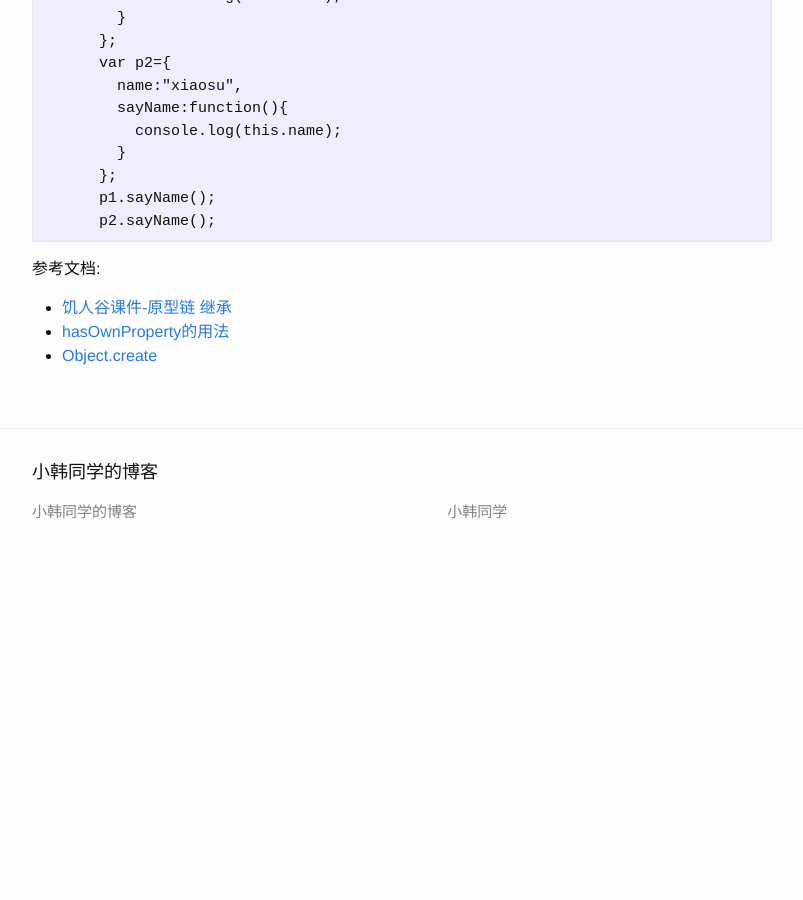
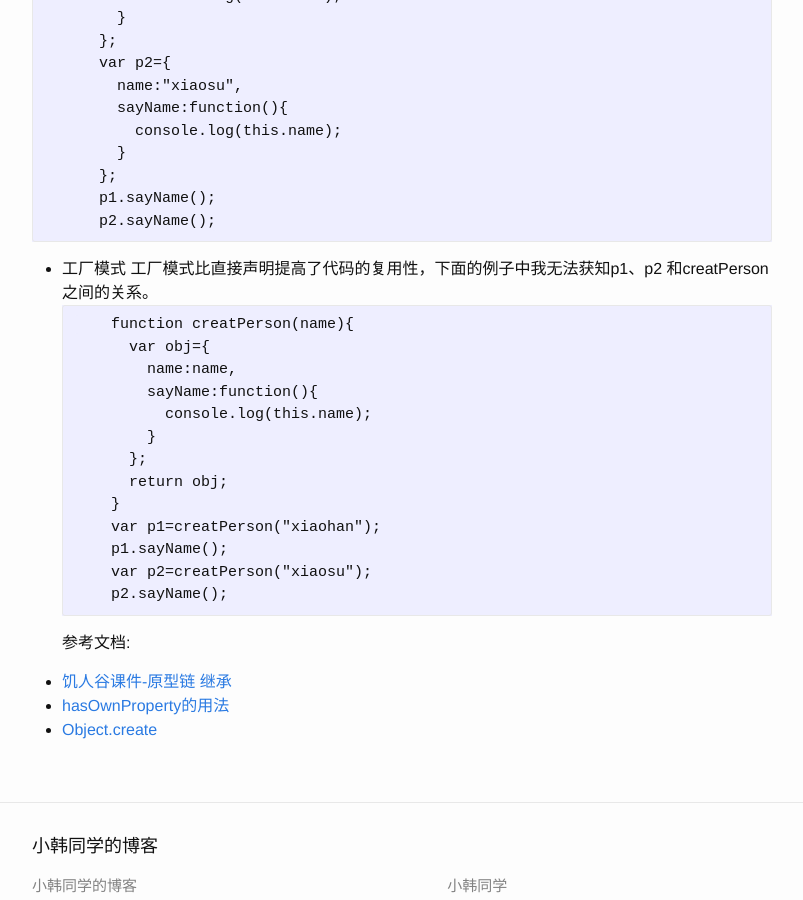
Before and after one commit to xiaohan80s/blog.com, a Jekyll site: the page built from _posts/JavaScript/2016-07-29-inherit.markdown, in a window 1280 px wide and 900 px high, scrolled down 534 px. Shown: the whole window, without its empty margins (238-1041 px from the left). Built offline with Jekyll 4.4.1, drawn with Linux system fonts in a browser that asks for light colours; Markdown is read by kramdown in place of the engine named in the settings; before the commit the page ends 1118 px from its top, so only the background shows below that.

Commit message:
Update 2016-07-29-inherit.markdown

````diff
--- a/_posts/JavaScript/2016-07-29-inherit.markdown
+++ b/_posts/JavaScript/2016-07-29-inherit.markdown
@@ -28,6 +28,23 @@
       p1.sayName();
       p2.sayName();
    ```
+* 工厂模式
+工厂模式比直接声明提高了代码的复用性，下面的例子中我无法获知p1、p2 和creatPerson之间的关系。
+```
+      function creatPerson(name){
+        var obj={
+          name:name,
+          sayName:function(){
+            console.log(this.name);
+          }
+        };
+        return obj;
+      }
+      var p1=creatPerson("xiaohan");
+      p1.sayName();
+      var p2=creatPerson("xiaosu");
+      p2.sayName();
+```
 参考文档:
 * [饥人谷课件-原型链 继承](http://kejian.jirengu.com/web-fe3)
 * [hasOwnProperty的用法](https://developer.mozilla.org/zh-CN/docs/Web/JavaScript/Reference/Global_Objects/Object/hasOwnProperty)
````
